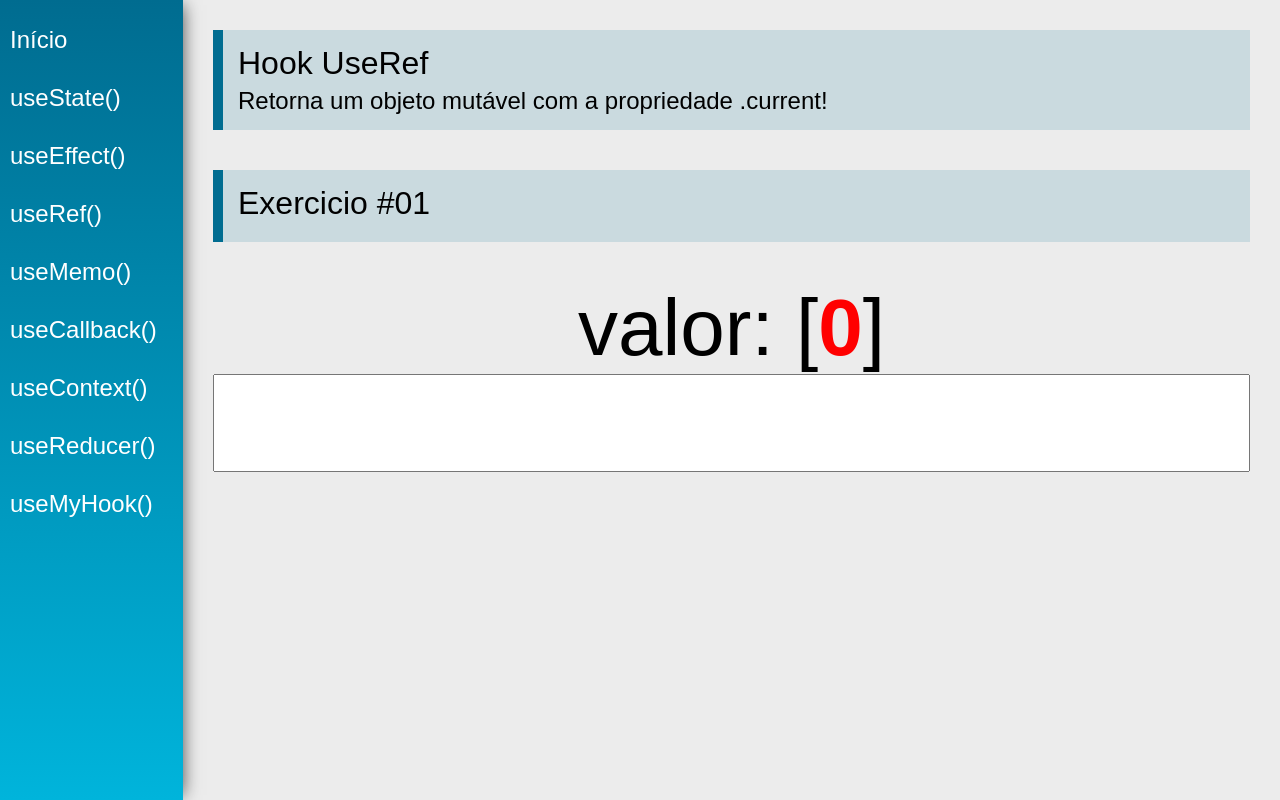
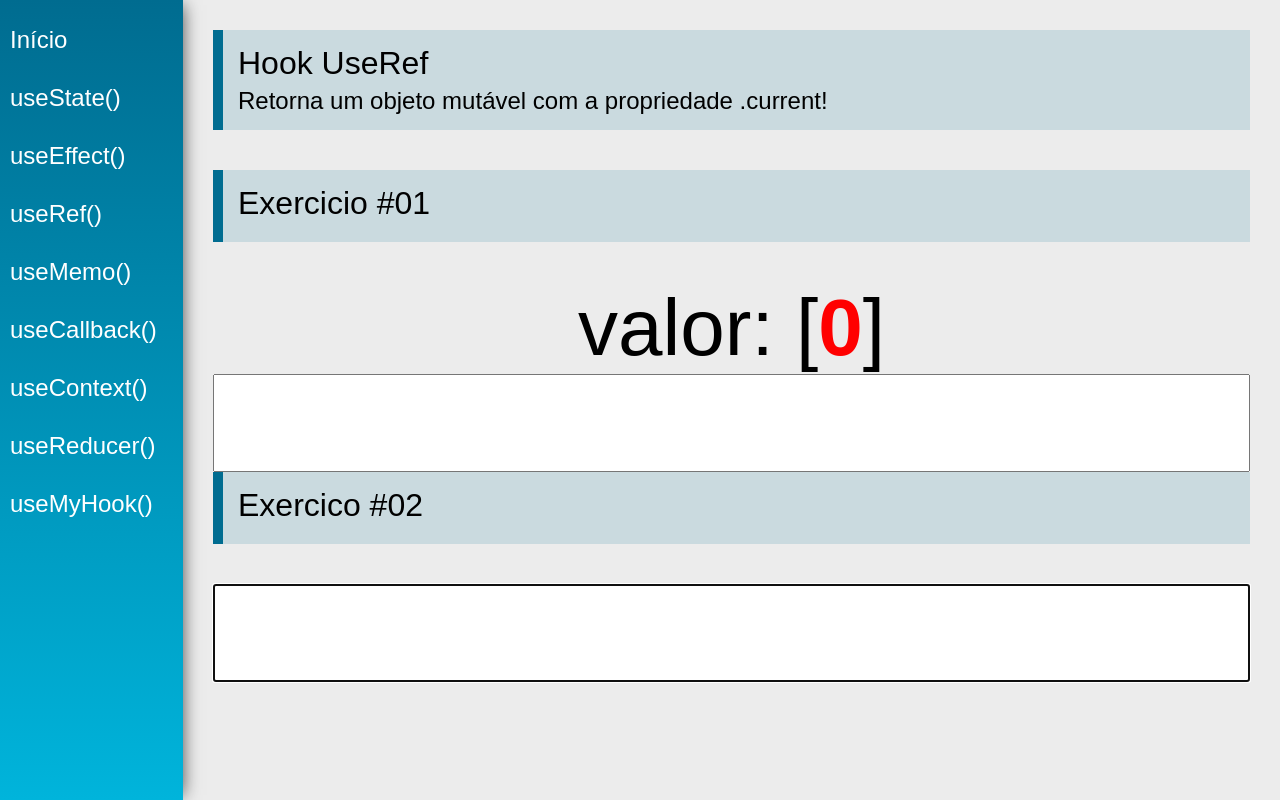
Before and after one commit to Alexandrodasilva/hooks, a React (Create React App) app: page /useRef in a window 1280 px wide. Built offline with nearby package versions, Linux system fonts and the light colour scheme.

Commit message:
useRef and its propertios

```diff
--- a/src/views/examples/UseRef.jsx
+++ b/src/views/examples/UseRef.jsx
@@ -2,13 +2,28 @@
 import PageTitle from '../../components/layout/PageTitle'
 import SectionTitle from '../../components/layout/PageTitle'
 
+const merge = function(s1, s2){
+    return s1 + s2;
+}
+
 const UseRef = (props) => {
     const [value1, setValue1] = useState("");
+    const [value2, setValue2] = useState("");
+
     const count = useRef(0);
+    const myinput1 = useRef(0);
+    const myinput2 = useRef(0);
 
     useEffect(() => {
         count.current ++;
-    }, [value1])
+        myinput1.current.focus();
+    }, [value1]);
+
+    useEffect(() => {
+        count.current ++;
+        myinput2.current.focus(); //
+    }, [value2]);
+
     return (
         <div className="UseRef">
             <PageTitle
@@ -19,12 +34,21 @@
             <div className="center">
                 <div>
                     <span className="text">valor: </span>
-                    <span className="text">{value1} [</span>
+                    <span className="text">{merge(value1, value2)} [</span>
                     <span className="text red">{count.current}</span>
                     <span className="text">]</span>
                 </div>
                 <input type="text" className="text"
+                ref={myinput1}
                 value={value1} onChange ={ e => setValue1(e.target.value)}/>
+            </div>
+            <SectionTitle title="Exercico #02"></SectionTitle>
+            <div className="center">
+                <div>
+                    <input type="text" className="text"
+                    ref={myinput2}
+                        value={value2} onChange ={ e => setValue2(e.target.value)}/>
+                </div>
             </div>
         </div>
     )
```
